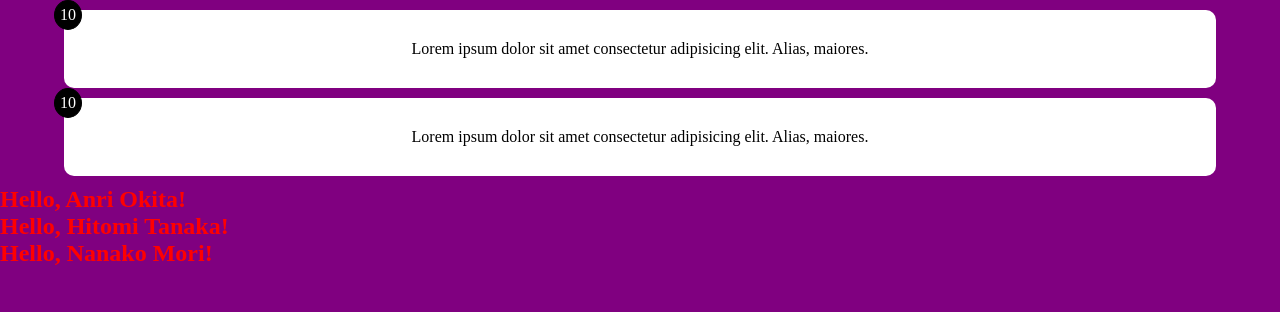
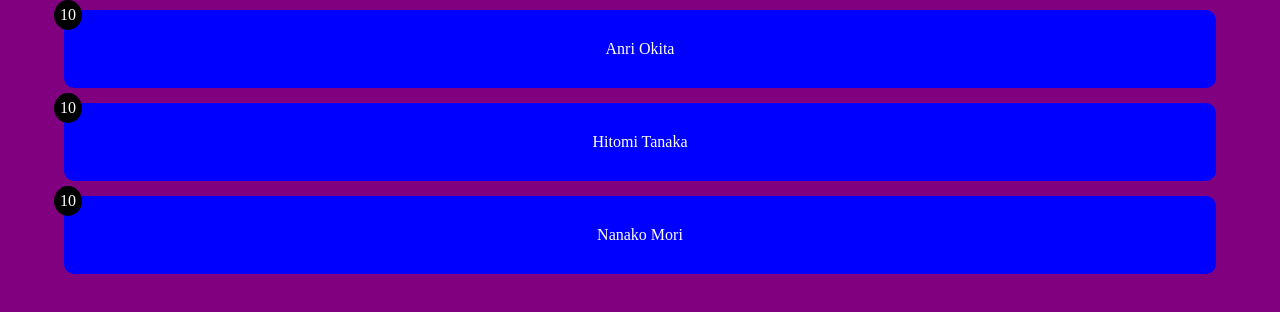
Before and after one commit to louDack/feedback-app, a React (Create React App) app: page / in a window 1280 px wide. Shown: the top 312 px of the page. Built offline with nearby package versions, Linux system fonts and the light colour scheme.

Commit message:
Added FeedbackData. Added dynamic data into FeedbackItem. Added a FeedbackList container for FeedbackItem.

```diff
--- a/src/App.js
+++ b/src/App.js
@@ -1,30 +1,21 @@
 import Header from "./components/Header"
-import FeedbackItem from "./components/FeedbackItem"
+import { useState } from 'react'
+import FeedbackList from "./components/FeedbackList"
+import FeedbackData from "./data/FeedbackData"
 
 function App() {
-  const test = true
   const background = {
     backgroundColor: 'purple',
     height: "100vh"
   }
 
-  const feedbackList = [
-    {name: 'Anri Okita', id: 1},
-    {name: 'Hitomi Tanaka', id: 2},
-    {name: 'Nanako Mori', id: 3}
-  ]
-
-  // Goal: Conditional everything!
+  const [feedback, setFeedback] = useState(FeedbackData)
 
   return (
     <div className='container' style={background}>
 
-      <FeedbackItem />
-      <FeedbackItem />
+      <FeedbackList data={feedback}/>
 
-      {feedbackList.map((feedback, index) => (
-          <Header key={index} text={feedback.name} />
-      ))}
     </div>
   );
 }
--- a/src/components/FeedbackItem.jsx
+++ b/src/components/FeedbackItem.jsx
@@ -1,13 +1,25 @@
 import React from 'react'
 import '../index.css'
 
-const FeedbackItem = () => {
+const FeedbackItem = ({ feedback, reverse }) => {
+
+
     return (
-        <div className="card">
+        <div
+            className="card"
+            style={{
+                backgroundColor: reverse && 'blue',
+                color: reverse ? 'white' : 'yellow'
+            }}
+        >
             <div className="rating">10</div>
-            <div className="text-display">Lorem ipsum dolor sit amet consectetur adipisicing elit. Alias, maiores.</div>
+            <div className="text-display">{feedback.name}</div>
         </div>
     )
 }
 
 export default FeedbackItem
+
+FeedbackItem.defaultProps = {
+    reverse: true
+}
--- /dev/null
+++ b/src/components/FeedbackList.jsx
@@ -0,0 +1,15 @@
+import FeedbackItem from "./FeedbackItem"
+
+const FeedbackList = ({data}) => {
+    return (
+        <div>
+            {console.log(data)}
+            {data.map(feedback => {
+                // return <div key={feedback.id}>{feedback.name}</div>
+                return <FeedbackItem key={feedback.id} feedback={feedback} />
+            })}
+        </div>
+    )
+}
+
+export default FeedbackList
--- /dev/null
+++ b/src/data/FeedbackData.jsx
@@ -0,0 +1,7 @@
+const feedbackList = [
+    {name: 'Anri Okita', id: 1},
+    {name: 'Hitomi Tanaka', id: 2},
+    {name: 'Nanako Mori', id: 3}
+]
+
+export default feedbackList;
--- a/src/index.css
+++ b/src/index.css
@@ -12,7 +12,7 @@
   position: relative;
   background-color: white;
   width: 90%;
-  margin: 0 auto 10px auto;
+  margin: 0 auto 15px auto;
   /* display: flex;
   justify-content: center;
   align-items: center; */
```
